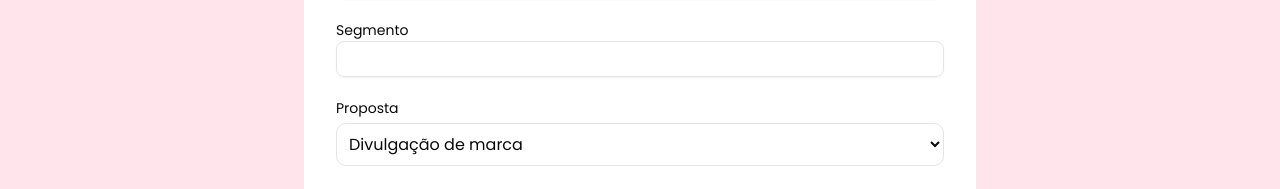
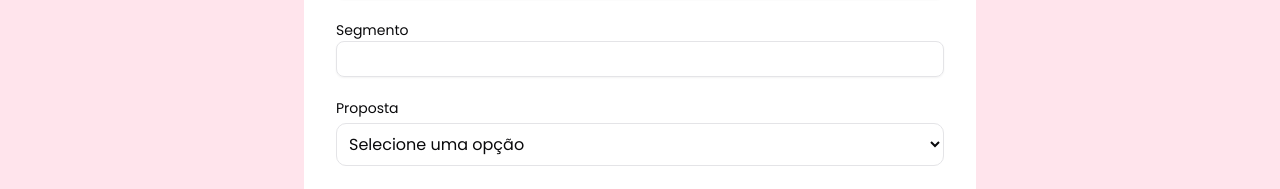
Before and after one commit to PedroMarques391/senpaiLP, a Next.js app: page /partners in a window 1280 px wide. Shown: the part 1835-2024 px from the top of the page. Built offline with nearby package versions, Linux system fonts and the light colour scheme.

Commit message:
fix: add empty default value in select inside the form.

```diff
--- a/src/app/partners/page.tsx
+++ b/src/app/partners/page.tsx
@@ -129,6 +129,7 @@ const PartnersPage = () => {
                                         {...register("proposal")}
                                         className="border rounded-lg p-2 w-full"
                                         name='proposal'
+                                        defaultValue={''}
                                     >
                                         <option value="" disabled>
                                             Selecione uma opção
```
